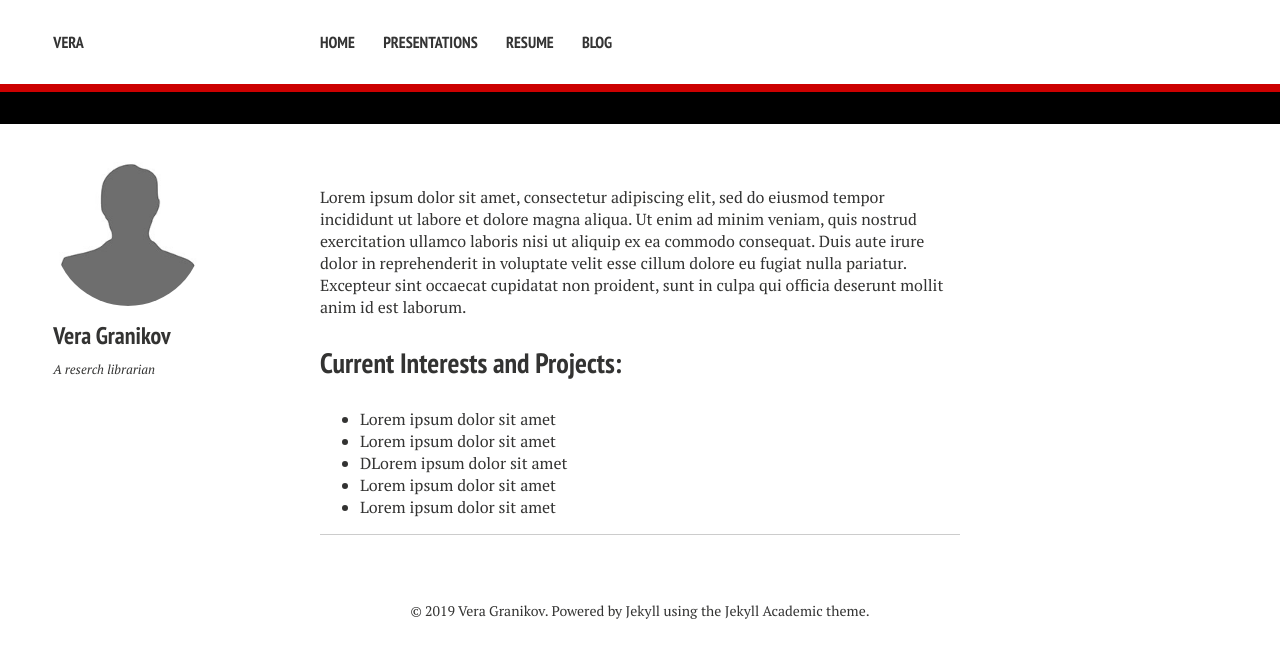
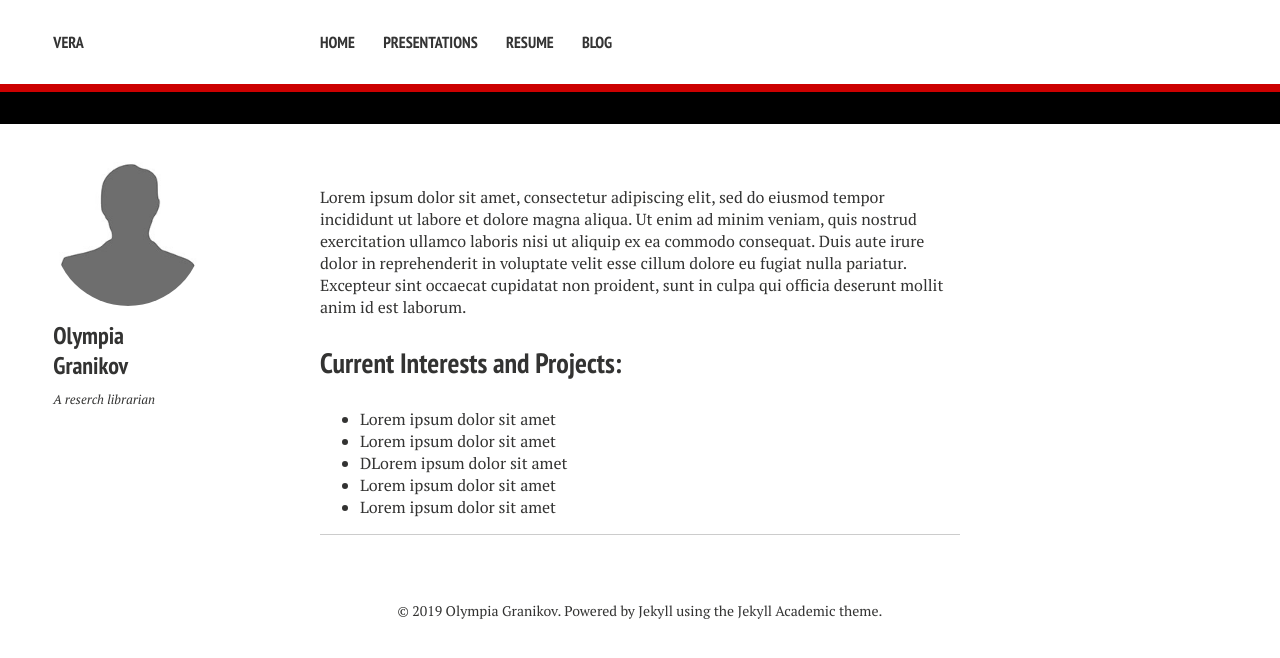
Before and after one commit to veragran/veragran.github.io, a Jekyll site: the page built from index.md, in a window 1280 px wide. Shown: the top 658 px of the page. Built offline with Jekyll 4.4.1, drawn with Linux system fonts in a browser that asks for light colours; nearby versions of some CDN libraries.

Commit message:
Update _config.yml

```diff
--- a/_config.yml
+++ b/_config.yml
@@ -6,7 +6,7 @@ logo: # filename of a logo image that has been placed into your images directory
 
 # Enter the following platform usernames if you would like for them to appear on your site.
 owner:
-  name: Vera Granikov
+  name: Olympia Granikov
   avatar: bio-photo.jpg
   bio: A reserch librarian
   email: #emailaddress
```
